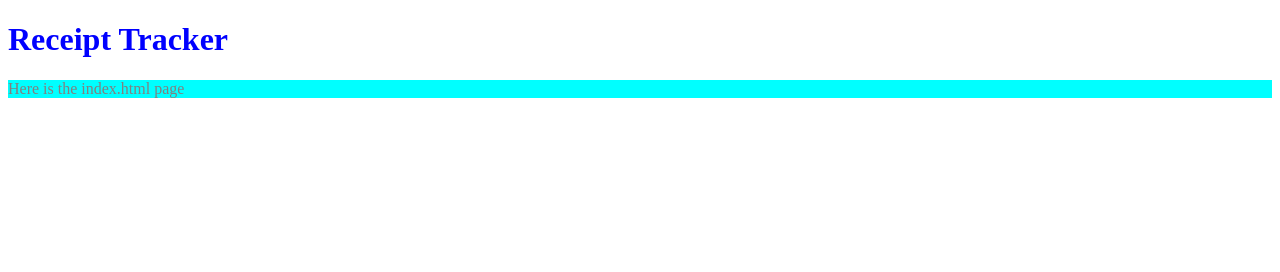
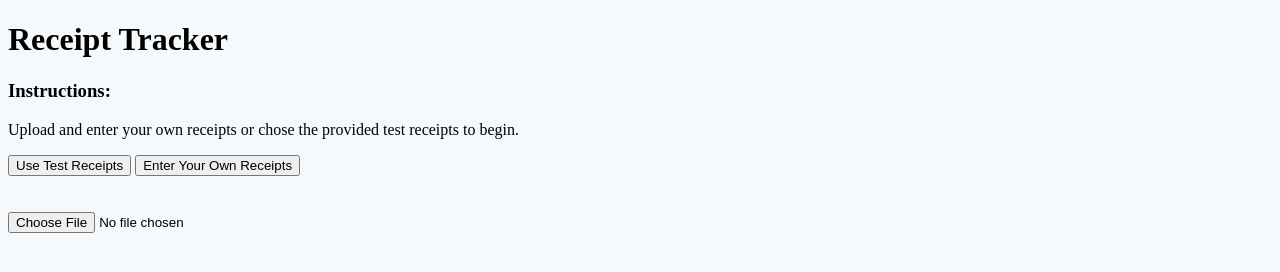
Before and after one commit to zacmaes/receipt-tracker, a plain HTML site: page index.html in a window 1280 px wide. Drawn offline with Linux system fonts and the light colour scheme.

Commit message:
added background-color to the body, added buttons and file upload input to html

```diff
--- a/index.html
+++ b/index.html
@@ -9,6 +9,16 @@
 </head>
 <body>
     <h1>Receipt Tracker</h1>
-    <p>Here is the index.html page</p>
+    <h3>Instructions:</h3>
+    <p>Upload and enter your own receipts or chose the provided test receipts to begin.</p>
+    <button>Use Test Receipts</button>
+    <button>Enter Your Own Receipts</button>
+    <br>
+    <br>
+
+    <br>
+
+    <input type="file" accept="image/*,.pdf" />
+
 </body>
 </html>
--- a/main.css
+++ b/main.css
@@ -1,8 +1,3 @@
-p {
-    background-color: aqua;
-    color: gray;
+body {
+    background-color: #f6f9fc;  /* white with a greyish tint */
 }
-
-h1 {
-    color: blue;
-}
```
